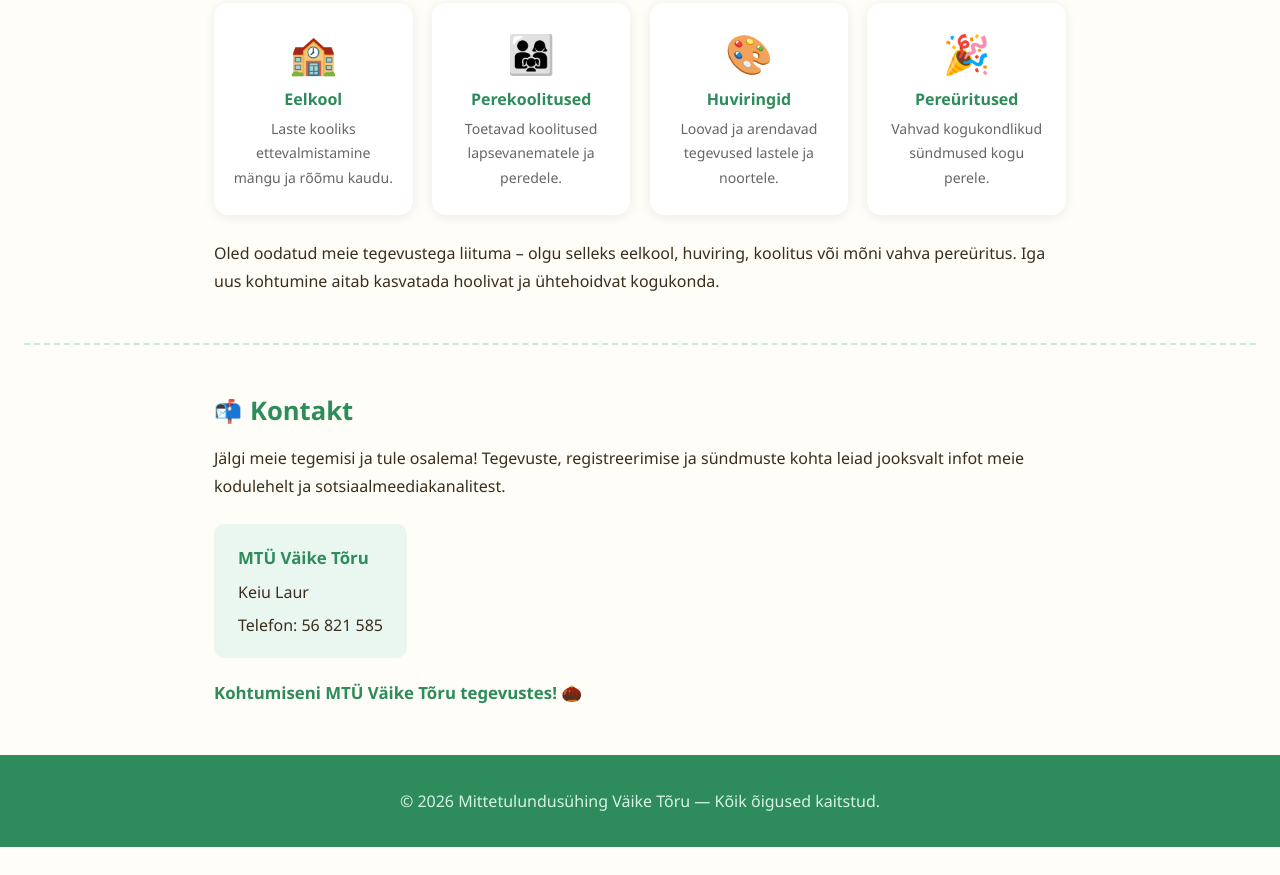
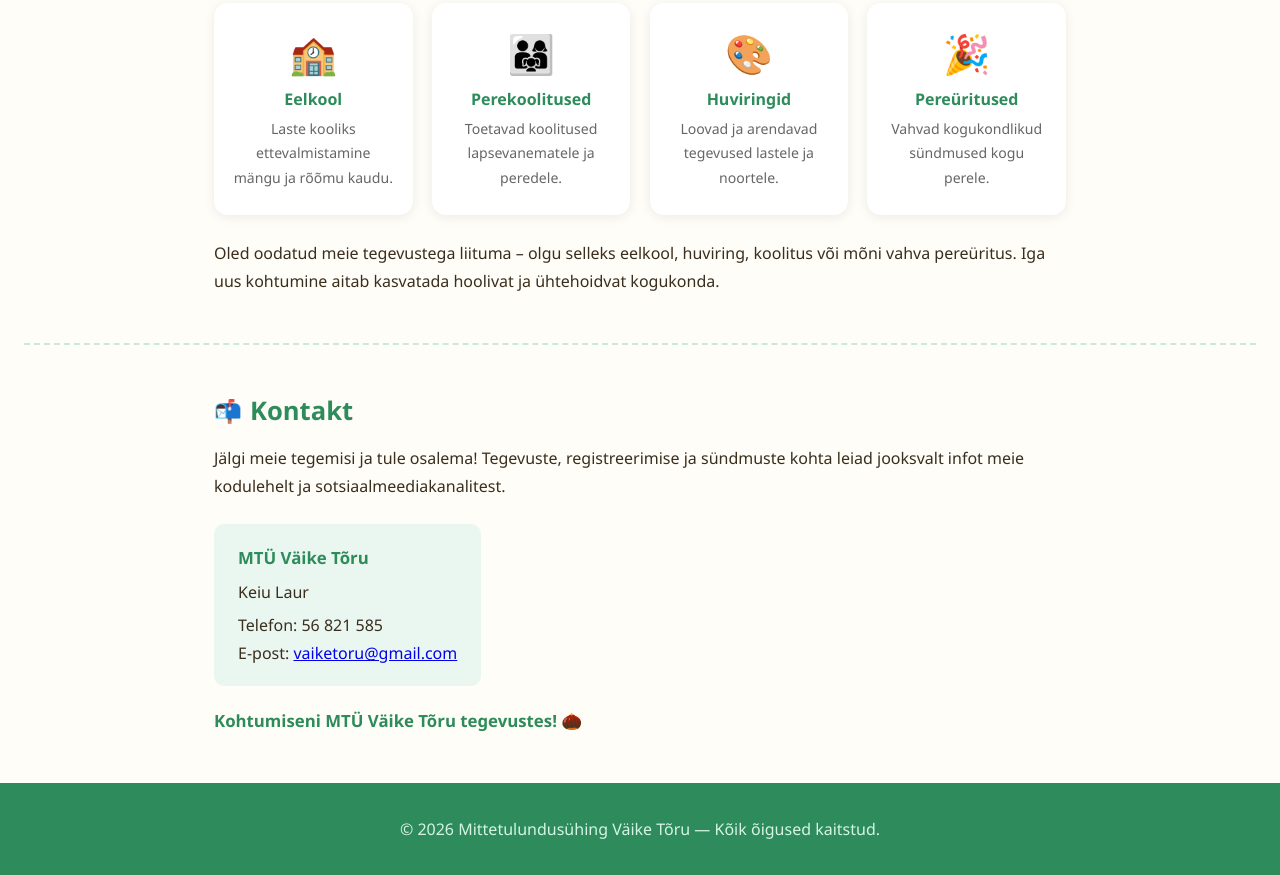
Before and after one commit to toruvaike/VaikeToru, a plain HTML site: page index.html in a window 1280 px wide. Shown: the part 904-1779 px from the top of the page. Before the commit the page ends 1751 px from the top, so only its background shows below. Drawn offline with Linux system fonts and the light colour scheme.

Commit message:
Add files via upload

```diff
--- a/index.html
+++ b/index.html
@@ -37,6 +37,8 @@
       border: 4px solid #fff;
       box-shadow: 0 4px 20px rgba(0,0,0,.25);
       position: relative;
+      color: #2e8b5b;
+      font-size: .75rem;
     }
     header h1 {
       font-size: 2.2rem;
@@ -127,6 +129,30 @@
       margin: 0 1.5rem;
     }
 
+    /* ── CONTACT CARD ── */
+    .section-note { margin-top: 1.2rem; }
+    .section-note--lg { margin-top: 1.5rem; }
+    .contact-card {
+      margin-top: 1.5rem;
+      background: #eaf7f0;
+      border-radius: 10px;
+      padding: 1.2rem 1.5rem;
+      display: inline-block;
+    }
+    .contact-card .contact-org {
+      font-weight: 700;
+      font-size: 1.05rem;
+      color: #2e8b5b;
+    }
+    .contact-card .contact-name { margin-top: .4rem; }
+    .contact-card .contact-phone { margin-top: .3rem; }
+    .contact-cta {
+      margin-top: 1.2rem;
+      font-size: 1.05rem;
+      font-weight: 600;
+      color: #2e8b5b;
+    }
+
     /* ── FOOTER ── */
     footer {
       background: #2e8b5b;
@@ -135,7 +161,6 @@
       padding: 2rem 1rem;
       font-size: .9rem;
     }
-    footer a { color: #a8eccc; }
   </style>
 </head>
 <body>
@@ -162,7 +187,7 @@
     koolituste ja nõustamisteenuste pakkumine. Meie juures saavad pered õppida, kasvada ja
     veeta koos kvaliteetaega.
   </div>
-  <p style="margin-top:1.2rem;">
+  <p class="section-note">
     Usume, et tugev kogukond sünnib ühistest kogemustest, toetavatest suhetest ja rõõmust koos
     tegutsemisest. Seetõttu loome võimalusi kohtumiseks, õppimiseks ja inspireerivateks
     ühistegevusteks igas vanuses peredele.
@@ -196,7 +221,7 @@
       <p>Vahvad kogukondlikud sündmused kogu perele.</p>
     </div>
   </div>
-  <p style="margin-top:1.5rem;">
+  <p class="section-note--lg">
     Oled oodatud meie tegevustega liituma – olgu selleks eelkool, huviring, koolitus või mõni
     vahva pereüritus. Iga uus kohtumine aitab kasvatada hoolivat ja ühtehoidvat kogukonda.
   </p>
@@ -211,12 +236,13 @@
     Jälgi meie tegemisi ja tule osalema! Tegevuste, registreerimise ja sündmuste kohta leiad
     jooksvalt infot meie kodulehelt ja sotsiaalmeediakanalitest.
   </p>
-  <div style="margin-top:1.5rem; background:#eaf7f0; border-radius:10px; padding:1.2rem 1.5rem; display:inline-block;">
-    <p style="font-weight:700; font-size:1.05rem; color:#2e8b5b;">MTÜ Väike Tõru</p>
-    <p style="margin-top:.4rem;">Keiu Laur</p>
-    <p style="margin-top:.3rem;">Telefon: 56 821 585</p>
+  <div class="contact-card">
+    <p class="contact-org">MTÜ Väike Tõru</p>
+    <p class="contact-name">Keiu Laur</p>
+    <p class="contact-phone">Telefon: 56 821 585</p>
+    <p class="contact-email">E-post: <a href="mailto:vaiketoru@gmail.com">vaiketoru@gmail.com</a></p>
   </div>
-  <p style="margin-top:1.2rem; font-size:1.05rem; font-weight:600; color:#2e8b5b;">
+  <p class="contact-cta">
     Kohtumiseni MTÜ Väike Tõru tegevustes! 🌰
   </p>
 </section>
```
